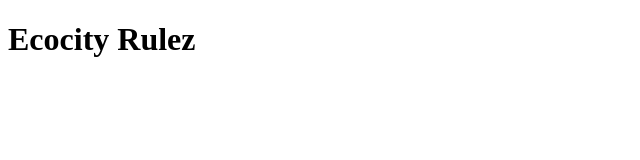
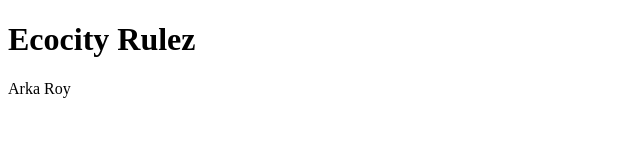
Before and after one commit to Ericwhh/Produswap, a plain HTML site: page index.html in a window 1280 px wide. Shown: the full height of the page, 0-640 px from the left. Drawn offline with Linux system fonts and the light colour scheme.

Commit message:
updated index.html

```diff
--- a/index.html
+++ b/index.html
@@ -6,5 +6,6 @@
     </head>
     <body>
         <h1>Ecocity Rulez</h1>
+        <p>Arka Roy</p>
     </body>
 </html>
```
